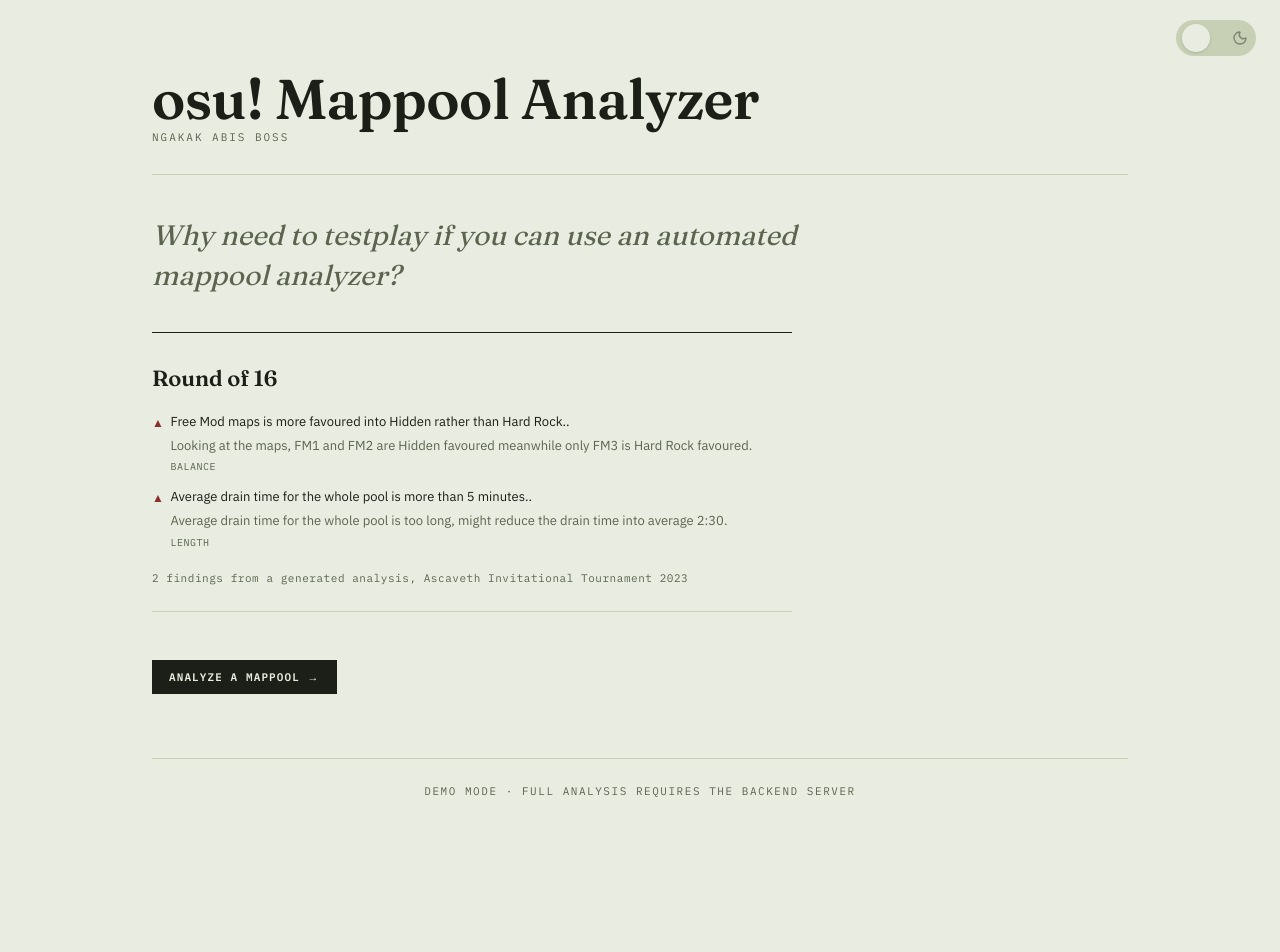
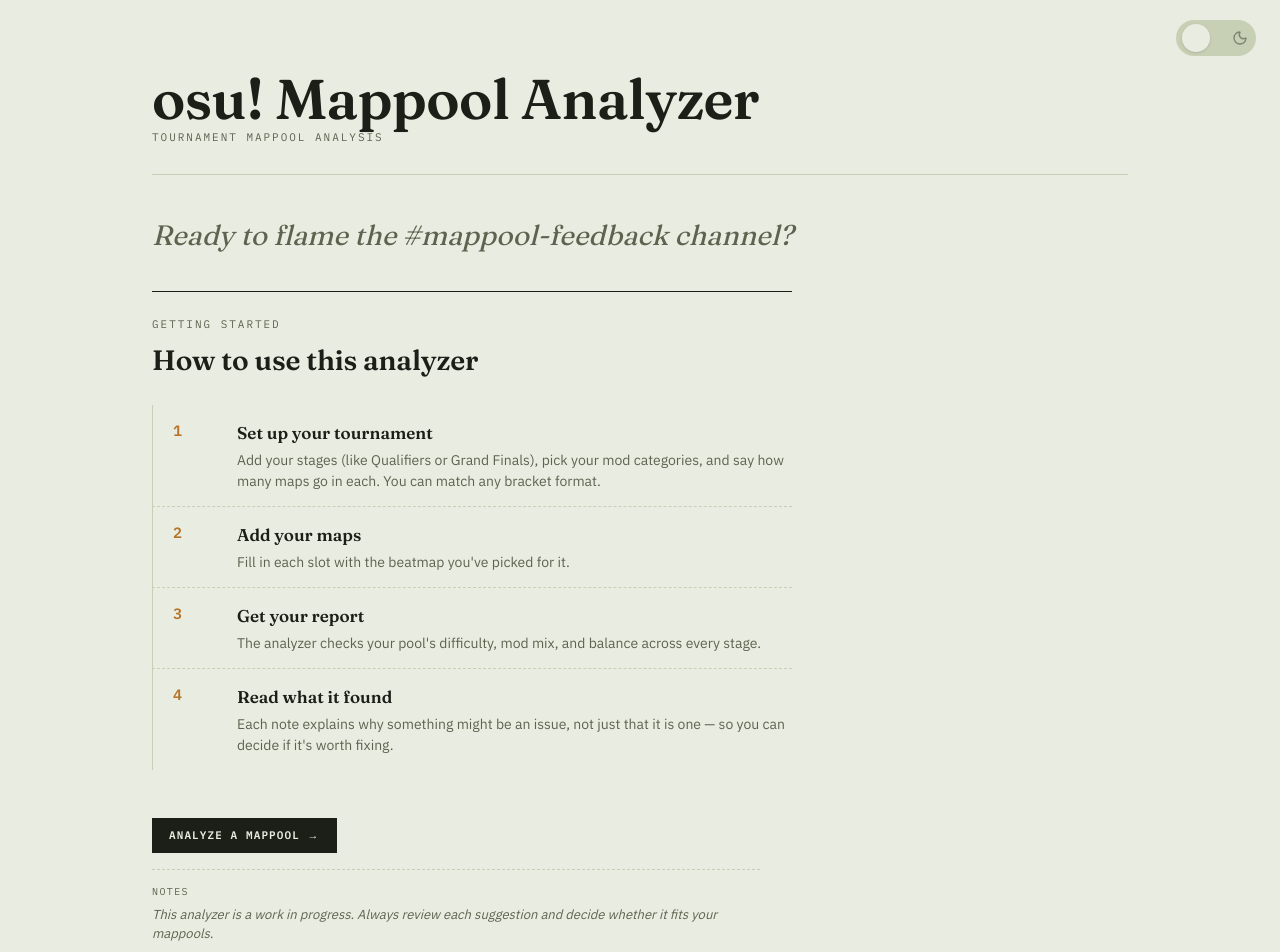
Before and after one commit to Ascaveth/osu-mappool-analyzer, a Next.js app in the folder frontend/: page / in a window 1280 px wide. Shown: the top 952 px of the page. Built offline with nearby package versions, Linux system fonts and the light colour scheme.

Commit message:
feat(frontend): add landing page tutorial and WIP disclaimer
Introduce a step-by-step "how to use" guide and a reusable WIP
disclaimer component, replacing the old stat-ledger/colophon styles
with unified results-line/footer-note/disclaimer classes.

```diff
--- a/frontend/app/globals.css
+++ b/frontend/app/globals.css
@@ -164,22 +164,36 @@
   max-width: 46rem;
 }
 
-.stat-ledger {
-  margin-top: 1.5rem;
-  display: flex;
-  flex-wrap: wrap;
-  gap: 0.4rem 1.5rem;
-  font-family: var(--font-data), monospace;
-  font-size: 0.75rem;
-  letter-spacing: 0.04em;
-  color: var(--ink-soft);
-  border-top: 1px solid var(--paper-line);
-  padding-top: 0.9rem;
+.results-line {
+  font-family: var(--font-display), serif;
+  font-weight: 600;
+  font-size: clamp(1.125rem, 2vw, 1.375rem);
+  letter-spacing: -0.005em;
 }
 
-.stat-ledger strong {
-  color: var(--ink);
-  font-weight: 600;
+/* Small disclaimer note: quieter than .footer-note (page-level), sits right
+   next to whatever result it's qualifying. */
+.disclaimer {
+  margin-top: 1rem;
+  padding-top: 0.9rem;
+  border-top: 1px dashed var(--paper-line);
+  font-family: var(--font-body), sans-serif;
+  font-style: italic;
+  font-size: 0.8125rem;
+  line-height: 1.5;
+  color: var(--ink-soft);
+  max-width: 38rem;
+}
+
+.disclaimer-eyebrow {
+  display: block;
+  font-family: var(--font-data), monospace;
+  font-style: normal;
+  font-size: 0.625rem;
+  letter-spacing: 0.14em;
+  text-transform: uppercase;
+  color: var(--ink-soft);
+  margin-bottom: 0.35rem;
 }
 
 .stage {
@@ -355,7 +369,18 @@
   color: var(--ink-soft);
 }
 
-.colophon {
+.footer-note-detail {
+  display: block;
+  margin-top: 0.5rem;
+  font-family: var(--font-body), sans-serif;
+  font-style: italic;
+  font-size: 0.75rem;
+  letter-spacing: 0.01em;
+  text-transform: none;
+  color: var(--ink-soft);
+}
+
+.footer-note {
   margin-top: 3.5rem;
   padding-top: 1.5rem;
   border-top: 1px solid var(--paper-line);
@@ -762,7 +787,82 @@
   color: var(--ink-soft);
 }
 
-/* === Site footer: the programme's colophon page === */
+/* === Landing page: running order (how-to-use tutorial) === */
+
+.howto {
+  border-top: 1px solid var(--ink);
+  padding-top: 1.5rem;
+  margin-bottom: 3rem;
+  max-width: 40rem;
+}
+
+.howto-eyebrow {
+  font-family: var(--font-data), monospace;
+  font-size: 0.6875rem;
+  letter-spacing: 0.18em;
+  text-transform: uppercase;
+  color: var(--ink-soft);
+}
+
+.howto-title {
+  font-family: var(--font-display), serif;
+  font-weight: 600;
+  font-size: clamp(1.375rem, 2.6vw, 1.75rem);
+  letter-spacing: -0.005em;
+  margin-top: 0.4rem;
+  margin-bottom: 1.5rem;
+}
+
+.howto-steps {
+  list-style: none;
+  margin: 0;
+  padding: 0;
+  border-left: 1px solid var(--paper-line);
+}
+
+.howto-step {
+  display: grid;
+  grid-template-columns: 3rem 1fr;
+  gap: 1rem;
+  padding: 0.9rem 0 0.9rem 1.25rem;
+  margin-left: -1px;
+  border-left: 1px solid transparent;
+}
+
+.howto-step + .howto-step {
+  border-top: 1px dashed var(--paper-line);
+}
+
+.howto-step-num {
+  font-family: var(--font-data), monospace;
+  font-size: 0.9375rem;
+  font-weight: 600;
+  color: var(--brass);
+  line-height: 1.4;
+}
+
+.howto-step-title {
+  font-family: var(--font-display), serif;
+  font-weight: 600;
+  font-size: 1.0625rem;
+  margin-bottom: 0.3rem;
+}
+
+.howto-step-desc {
+  font-family: var(--font-body), sans-serif;
+  font-size: 0.875rem;
+  line-height: 1.5;
+  color: var(--ink-soft);
+  margin: 0;
+}
+
+@media (max-width: 720px) {
+  .howto-step {
+    grid-template-columns: 2rem 1fr;
+  }
+}
+
+/* === Site footer === */
 
 .site-footer {
   max-width: 64rem;
--- a/frontend/app/page.tsx
+++ b/frontend/app/page.tsx
@@ -1,19 +1,13 @@
 import Link from "next/link";
-import { MarginNote } from "@/components/MarginNote";
-import { report as sampleReport } from "@/lib/sample-data";
-
-const ro16Findings = sampleReport.sections.findings.filter(
-  (c) =>
-    (c.scope.type === "stage" && c.scope.id === "stage-ro16") ||
-    (c.scope.type === "tournament" && c.finding.targetStageId === "stage-ro16"),
-);
+import { HowToUse } from "@/components/HowToUse";
+import { WipDisclaimer } from "@/components/WipDisclaimer";
 
 export default function Home() {
   return (
     <main className="programme">
       <div className="masthead">
         <h1 className="masthead-title">osu! Mappool Analyzer</h1>
-        <h2 className="masthead-eyebrow">Ngakak abis Boss</h2>
+        <h2 className="masthead-eyebrow">Tournament mappool analysis</h2>
       </div>
 
       <p
@@ -27,32 +21,25 @@
           color: "var(--ink-soft)",
         }}
       >
-        Why need to testplay if you can use an automated mappool analyzer?
+        Ready to flame the #mappool-feedback channel?
       </p>
 
-      <section className="exhibit reveal" style={{ animationDelay: "100ms" }}>
-        <div className="exhibit-head">
-          <h2 className="stage-name">Round of 16</h2>
-        </div>
-        <div className="exhibit-notes">
-          {ro16Findings.map((c) => (
-            <MarginNote key={`${c.analyzerName}-${c.scope.type}-${c.scope.id}`} citation={c} />
-          ))}
-        </div>
-        <p className="exhibit-caption">
-          {ro16Findings.length} finding{ro16Findings.length === 1 ? "" : "s"} from a generated analysis, Ascaveth Invitational Tournament 2023
-        </p>
-      </section>
+      <HowToUse />
 
       <Link href="/tournaments/new" className="btn btn-primary">
         Analyze a Mappool →
       </Link>
 
+      <WipDisclaimer />
+
       <p
-        className="colophon"
+        className="footer-note"
         style={{ marginTop: "4rem", borderTop: "1px solid var(--paper-line)", paddingTop: "1.5rem" }}
       >
-        Demo mode · Full analysis requires the backend server
+        Alpha state
+        <span className="footer-note-detail">
+          This is an early build — features may change or break.
+        </span>
       </p>
     </main>
   );
--- a/frontend/app/tournaments/[id]/report/page.tsx
+++ b/frontend/app/tournaments/[id]/report/page.tsx
@@ -154,7 +154,7 @@
         />
       ))}
 
-      <p className="colophon">
+      <p className="footer-note">
         ⁂ End of report · {tournament.name}
         {tournament.edition ? ` ${tournament.edition}` : ""}
       </p>
--- a/frontend/components/Footer.tsx
+++ b/frontend/components/Footer.tsx
@@ -2,7 +2,7 @@
 import { SITE_TAGLINE } from "@/lib/site-metadata";
 
 /**
- * Sitewide footer, styled as the colophon page of a printed programme.
+ * Sitewide footer with site navigation and project info.
  */
 export function Footer() {
   return (
@@ -22,14 +22,14 @@
         </div>
 
         <div>
-          <p className="footer-heading">Colophon</p>
+          <p className="footer-heading">About</p>
           <ul className="footer-links">
             <li>
               <a href="https://github.com/Ascaveth/osu-mappool-analyzer" target="_blank" rel="noopener noreferrer">
                 Source on GitHub
               </a>
             </li>
-            <li className="footer-meta-line">Demo build · analysis engine v0.1</li>
+            <li className="footer-meta-line">Alpha Build - v1.00</li>
           </ul>
         </div>
       </div>
--- /dev/null
+++ b/frontend/components/HowToUse.tsx
@@ -0,0 +1,48 @@
+const STEPS = [
+  {
+    numeral: "1",
+    title: "Set up your tournament",
+    body: "Add your stages (like Qualifiers or Grand Finals), pick your mod categories, and say how many maps go in each. You can match any bracket format.",
+  },
+  {
+    numeral: "2",
+    title: "Add your maps",
+    body: "Fill in each slot with the beatmap you've picked for it.",
+  },
+  {
+    numeral: "3",
+    title: "Get your report",
+    body: "The analyzer checks your pool's difficulty, mod mix, and balance across every stage.",
+  },
+  {
+    numeral: "4",
+    title: "Read what it found",
+    body: "Each note explains why something might be an issue, not just that it is one — so you can decide if it's worth fixing.",
+  },
+];
+
+/**
+ * Renders the landing page's step-by-step guide from tournament setup to a
+ * finished analysis report.
+ */
+export function HowToUse() {
+  return (
+    <section className="howto reveal" style={{ animationDelay: "160ms" }}>
+      <p className="howto-eyebrow">Getting started</p>
+      <h2 className="howto-title">How to use this analyzer</h2>
+      <ol className="howto-steps">
+        {STEPS.map((step) => (
+          <li className="howto-step" key={step.numeral}>
+            <span className="howto-step-num" aria-hidden="true">
+              {step.numeral}
+            </span>
+            <div className="howto-step-body">
+              <h3 className="howto-step-title">{step.title}</h3>
+              <p className="howto-step-desc">{step.body}</p>
+            </div>
+          </li>
+        ))}
+      </ol>
+    </section>
+  );
+}
--- a/frontend/components/ThesisHero.tsx
+++ b/frontend/components/ThesisHero.tsx
@@ -1,28 +1,20 @@
 import type { ReportSections } from "@/lib/types";
-
-const STAT_LABELS: Record<string, string> = {
-  total_analyses: "Analyses run",
-  total_findings: "Findings",
-  findings_warning: "Warnings",
-  findings_critical: "Critical",
-};
+import { WipDisclaimer } from "@/components/WipDisclaimer";
 
 /**
- * Renders the thesis summary and statistic totals.
+ * Renders the condensed analysis result count and the WIP disclaimer.
  *
  * @param sections - Report content and statistics to display
  */
 export function ThesisHero({ sections }: { sections: ReportSections }) {
+  const issueCount = sections.statistics.total_findings ?? 0;
+
   return (
     <section className="thesis reveal" style={{ animationDelay: "80ms" }}>
-      <p className="thesis-text">{sections.summary}</p>
-      <div className="stat-ledger">
-        {Object.entries(STAT_LABELS).map(([key, label]) => (
-          <span key={key}>
-            <strong>{sections.statistics[key] ?? 0}</strong> {label}
-          </span>
-        ))}
-      </div>
+      <p className="results-line">
+        Analysis results: {issueCount} issue{issueCount === 1 ? "" : "s"} found.
+      </p>
+      <WipDisclaimer />
     </section>
   );
 }
--- /dev/null
+++ b/frontend/components/WipDisclaimer.tsx
@@ -0,0 +1,15 @@
+/**
+ * Renders the analyzer's work-in-progress disclaimer.
+ *
+ * Shown wherever analysis findings are presented, so nobody mistakes a
+ * generated finding for a verdict.
+ */
+export function WipDisclaimer() {
+  return (
+    <p className="disclaimer">
+      <span className="disclaimer-eyebrow">Notes</span>
+        This analyzer is a work in progress.
+        Always review each suggestion and decide whether it fits your mappools.
+    </p>
+  );
+}
```
